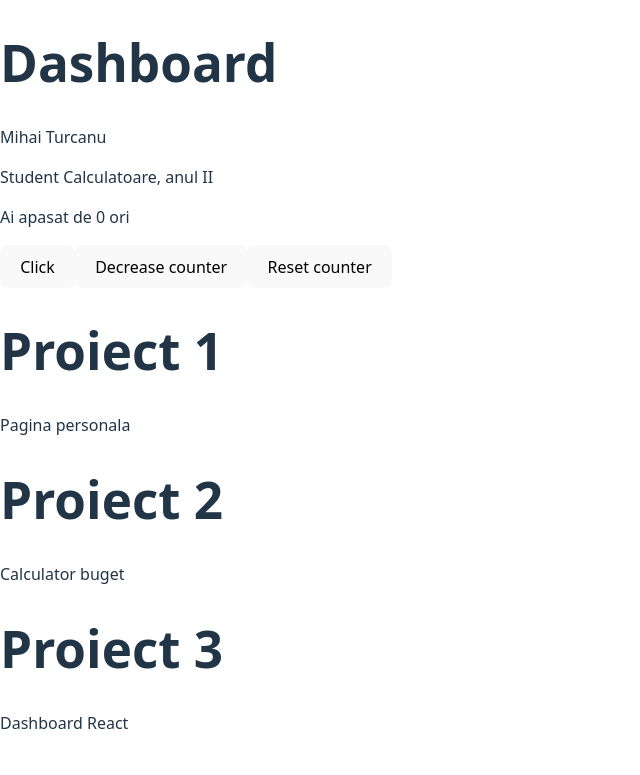
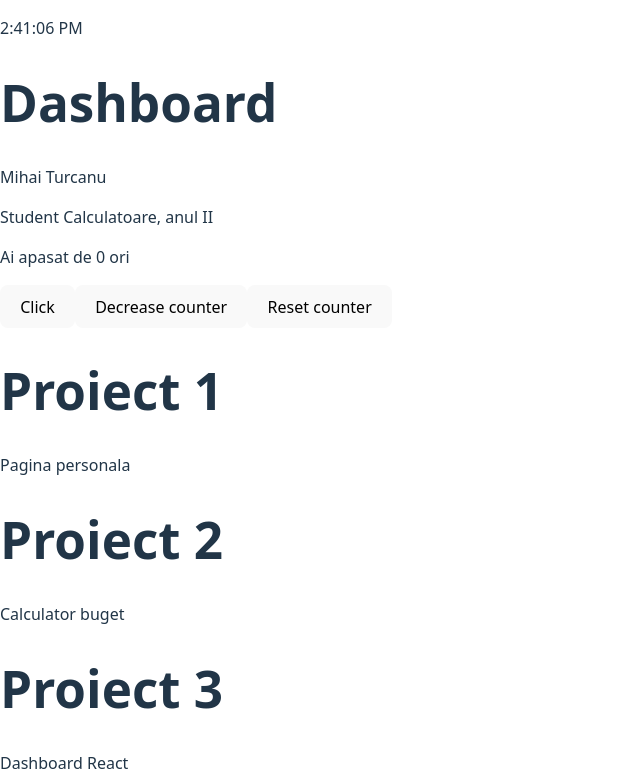
Before and after one commit to mihaiturcanu/lab_pw, a React (Vite) app: page / in a window 1280 px wide. Shown: the top 775 px of the page, without its empty margins (0-640 px from the left). Built offline with nearby package versions, Linux system fonts and the light colour scheme.

Commit message:
feat: add Clock component that updates itself every second

```diff
--- a/src/App.jsx
+++ b/src/App.jsx
@@ -2,6 +2,7 @@ import Card from './Card';
 import QuickNote from './QuickNote';
 import TodoList from './TodoList';
 import ContactForm from './ContactForm';
+import Clock from './Clock';
 import { useState } from 'react';
 
 function App() {
@@ -15,6 +16,7 @@ function App() {
   ];
   return (
   <div>
+    <Clock/>
     <h1>Dashboard</h1>
     <p>Mihai Turcanu </p>
     <p>Student Calculatoare, anul II</p>
--- /dev/null
+++ b/src/Clock.jsx
@@ -0,0 +1,19 @@
+import { useState } from "react";
+import { useEffect } from "react";
+
+function Clock(){
+    const[date, setDate] = useState(new Date());
+    useEffect(() => {
+        const timer = setInterval(function(){
+            setDate(new Date());
+        }, 1000)
+        return function(){
+            clearInterval(timer);
+        }
+    })
+    return(
+        <p>{date.toLocaleTimeString()}</p>
+    );
+}
+
+export default Clock;
```
